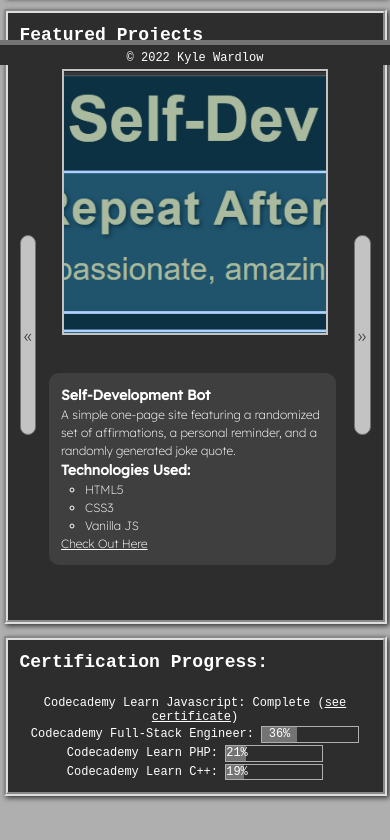
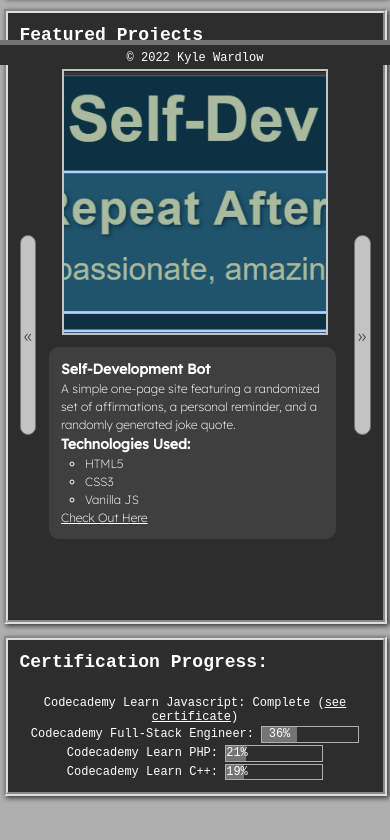
Before and after one commit to kwardlowdev/kwardlowdev.github.io, a plain HTML site: page index.html in a window 390 px wide. Shown: the part 779-1619 px from the top of the page. Drawn offline with Linux system fonts and the light colour scheme; a web font is replaced by a local one.

Commit message:
Updated Styles

```diff
--- a/resources/css/styles.css
+++ b/resources/css/styles.css
@@ -313,7 +313,7 @@ footer {
     }
 }
 
-@media only screen and (max-width: 420px) {
+@media only screen and (max-width: 425px) {
     .topbar {
         flex-flow: row wrap;
         justify-content: center;
@@ -345,6 +345,8 @@ footer {
     .projtext {
         grid-row: 2;
         grid-column:2 / span 2;
+        align-self: start;
+        margin-top: 1rem;
     }
 
     #projimg {
```
